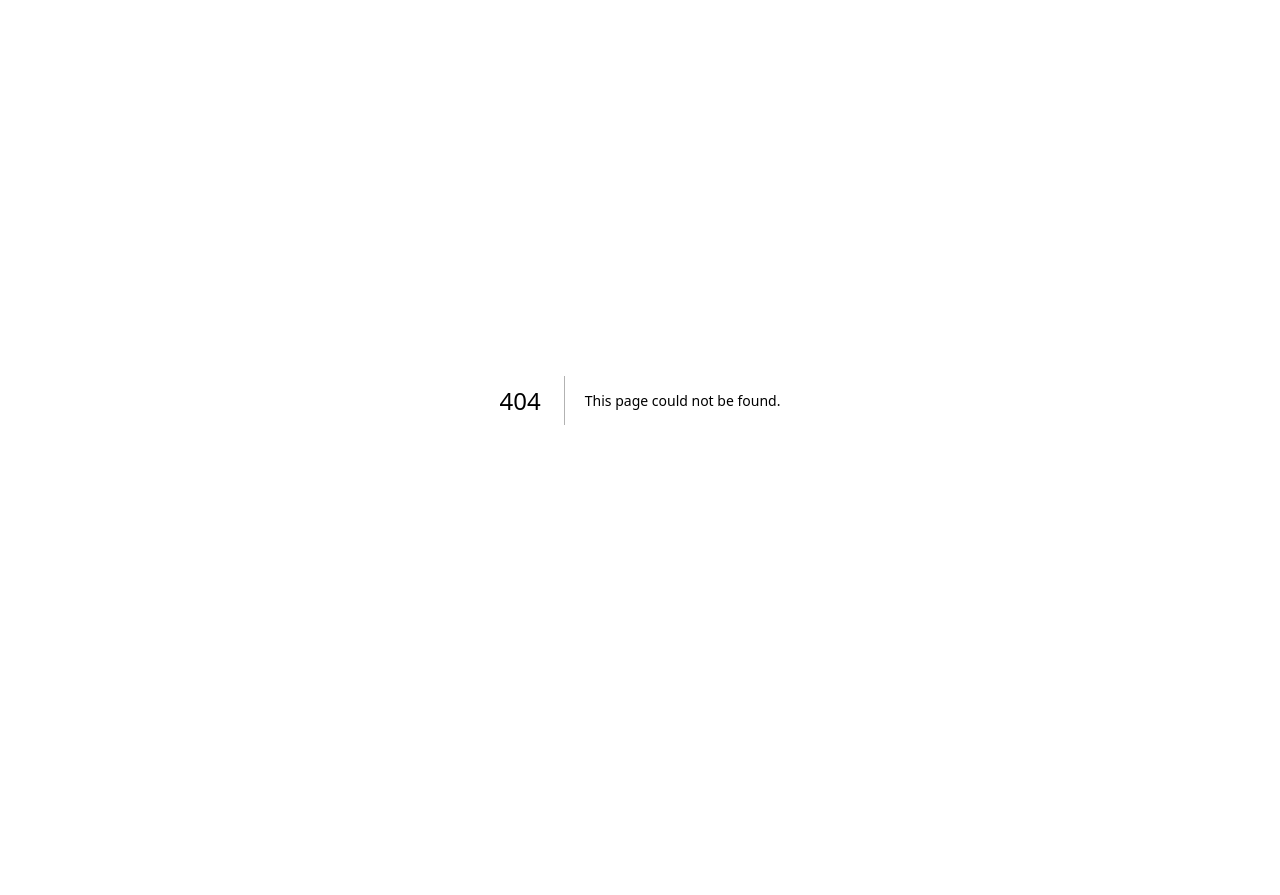
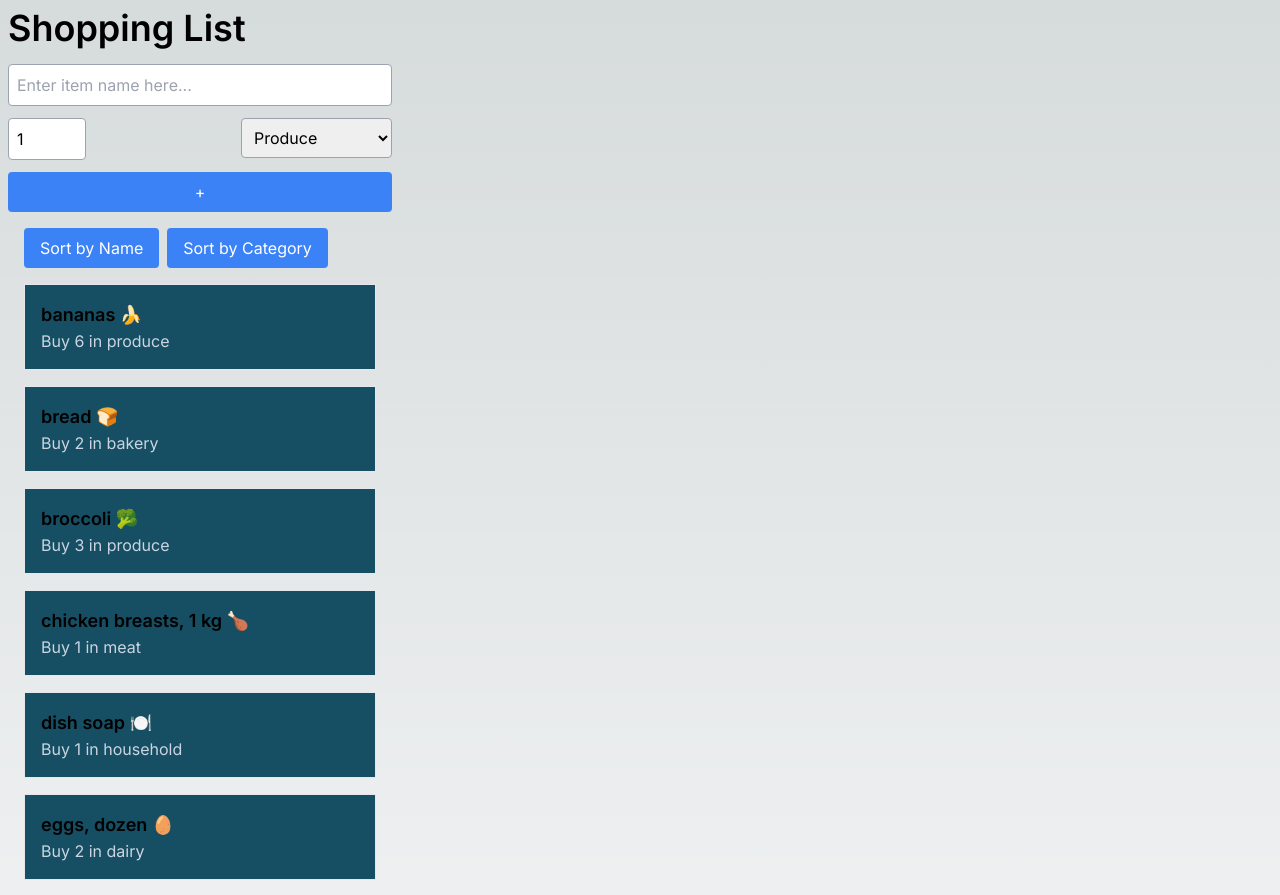
Before and after one commit to MeetGodad/cprg306-assignments, a Next.js app: page /week-6 in a window 1280 px wide. Before the commit this address had no page. Shown: the top 895 px of the page. Before the commit the page ends 800 px from the top, so only its background shows below. Built offline with nearby package versions, Linux system fonts and the light colour scheme.

Commit message:
week6 Added

```diff
--- a/app/page.js
+++ b/app/page.js
@@ -8,6 +8,7 @@ export default function Page() {
     <Link href="week-3" className="text-blue-500 hover:text-green-500 transition duration-500 block text-lg">Week 3 Assignment</Link>
     <Link href="week-4" className="text-blue-500 hover:text-green-500 transition duration-500 block text-lg">Week 4 Assignment</Link>
     <Link href="week-5" className="text-blue-500 hover:text-green-500 transition duration-500 block text-lg">Week 5 Assignment</Link>
+    <Link href="week-6" className="text-blue-500 hover:text-green-500 transition duration-500 block text-lg">Week 6 Assignment</Link>
   </main>
   );
 };
--- /dev/null
+++ b/app/week-6/item-list.js
@@ -0,0 +1,55 @@
+"use client";
+
+import { useState } from 'react';
+import Item from './item.js';
+
+export default function ItemList( {items}) {
+  const [sortBy, setSortBy] = useState('name');
+
+  const handleSortByName = () => {
+    setSortBy('name');
+  };
+
+  const handleSortByCategory = () => {
+    setSortBy('category');
+  };
+
+
+  let sortedItems = [];
+if (items && Array.isArray(items)) {
+    sortedItems = [...items].sort((a, b) => {
+        if (sortBy === 'name') {
+            return a.name.localeCompare(b.name);
+        } else if (sortBy === 'category') {
+            return a.category.localeCompare(b.category);
+        }
+        return 0;
+    });
+}
+
+  return (
+    <main className="p-4">
+      <div className="mb-4">
+        <button
+          className={"bg-blue-500 text-white px-4 py-2 rounded active:bg-blue-950 "}
+          onClick={handleSortByName}
+        >
+          Sort by Name
+        </button>
+        <button
+          className={"bg-blue-500 text-white px-4 py-2 rounded ml-2 active:bg-blue-950 "}
+          onClick={handleSortByCategory}
+        >
+          Sort by Category
+        </button>
+      </div>
+
+
+      <div>
+        {sortedItems.map((item, id) => (
+          <Item key={id} {...item} />
+        ))}
+      </div>
+    </main>
+  );
+}
--- /dev/null
+++ b/app/week-6/item.js
@@ -0,0 +1,8 @@
+export default function Item( {id ,name, quantity, category} ) {
+    return (
+      <div className="mb-4 p-4 border bg-cyan-900  w-full">
+      <p className="text-lg font-semibold divide-y divide-slate-300">{name}</p>
+      <p className="text-slate-300">Buy {quantity} in {category}</p>
+    </div>
+    );
+  };
--- /dev/null
+++ b/app/week-6/items.json
@@ -0,0 +1,74 @@
+[
+    {
+      "id": "1h2GJKH12gkHG31h1H",
+      "name": "milk, 4 L 🥛",
+      "quantity": 1,
+      "category": "dairy"
+    },
+    {
+      "id": "2KJH3k2j3H1k2J3K1H",
+      "name": "bread 🍞",
+      "quantity": 2,
+      "category": "bakery"
+    },
+    {
+      "id": "3h2KJH3k2j3H1k2J3",
+      "name": "eggs, dozen 🥚",
+      "quantity": 2,
+      "category": "dairy"
+    },
+    {
+      "id": "4k2J3K1H2GJKH12gk",
+      "name": "bananas 🍌",
+      "quantity": 6,
+      "category": "produce"
+    },
+    {
+      "id": "5H1h1H2KJH3k2j3H",
+      "name": "broccoli 🥦",
+      "quantity": 3,
+      "category": "produce"
+    },
+    {
+      "id": "6H1k2J3K1H2GJKH1",
+      "name": "chicken breasts, 1 kg 🍗",
+      "quantity": 1,
+      "category": "meat"
+    },
+    {
+      "id": "7gkHG31h1H2KJH3k",
+      "name": "pasta sauce 🍝",
+      "quantity": 3,
+      "category": "canned goods"
+    },
+    {
+      "id": "8j3H1k2J3K1H2GJK",
+      "name": "spaghetti, 454 g 🍝",
+      "quantity": 2,
+      "category": "dry goods"
+    },
+    {
+      "id": "9H12gkHG31h1H2KJ",
+      "name": "toilet paper, 12 pack 🧻",
+      "quantity": 1,
+      "category": "household"
+    },
+    {
+      "id": "10H3k2j3H1k2J3K1",
+      "name": "paper towels, 6 pack",
+      "quantity": 1,
+      "category": "household"
+    },
+    {
+      "id": "11k2J3K1H2GJKH12",
+      "name": "dish soap 🍽️",
+      "quantity": 1,
+      "category": "household"
+    },
+    {
+      "id": "12GJKH12gkHG31h1",
+      "name": "hand soap 🧼",
+      "quantity": 4,
+      "category": "household"
+    }
+  ]
--- /dev/null
+++ b/app/week-6/new-item.js
@@ -0,0 +1,64 @@
+"use client";
+import { v4 as uuidv4 } from 'uuid';
+import { useState } from "react";
+
+export default function NewItem( {onAddItem}) {
+  const [name, setName] = useState("");
+  const [quantity, setQuantity] = useState(1);
+  const [category, setCategory] = useState("produce");
+
+  function handleSubmit(event) {
+    event.preventDefault();
+
+    onAddItem({id: uuidv4() , name, quantity, category});
+    setName("");
+    setQuantity(1);
+    setCategory("produce");
+  }
+
+  return (
+    <form onSubmit={handleSubmit} className=" block w-auto">
+        <label className=" block mb-3 ">
+            <input
+            type="text"
+            placeholder="Enter item name here..."
+            value={name}
+            onChange={(event) => setName(event.target.value)}
+            required
+            className="border border-gray-400 p-2 rounded text-black w-full"
+            />
+        </label>
+    <div className="flex flex-row">
+        <label className="mb-3">
+            <input
+            type="number"
+            value={quantity}
+            onChange={(event) => setQuantity(event.target.value)}
+            className="border border-gray-400 p-2 rounded text-black w-1/3"
+            />
+        </label>
+      <label className="mb-2 ">
+          <select
+            value={category}
+            onChange={(event) => setCategory(event.target.value)}
+            className="border border-gray-400 p-2 rounded text-black "
+          >
+            <option value="Produce">Produce</option>
+            <option value="Dairy">Dairy</option>
+            <option value="Bakery">Bakery</option>
+            <option value="Meat">Meat</option>
+            <option value="Canned Goods">Canned Goods</option>
+            <option value="Dry Goods">Dry Goods</option>
+            <option value="Beverages">Beverages</option>
+            <option value="Snacks">Snacks</option>
+            <option value="Household">Household</option>
+            <option value="Other">Other</option>
+          </select>
+      </label>
+    </div>
+      <button type="submit" className="p-2 bg-blue-500 text-white rounded w-full">
+        +
+      </button>
+    </form>
+  );
+}
--- /dev/null
+++ b/app/week-6/page.js
@@ -0,0 +1,25 @@
+"use client"
+
+import  { useState } from "react";
+import ItemList from "./item-list";
+import NewItem from "./new-item";
+import itemsData from "./items.json";
+
+export default function Page () {
+
+  const[items, setItems] = useState(itemsData);
+
+  function handleAddItem(newItem) {
+    setItems([...items, newItem]);
+  }
+
+  return (
+    <main>
+      <div className="max-w-sm m-2">
+        <h1 className="text-4xl font-semibold mb-4">Shopping List</h1>
+        <NewItem onAddItem={handleAddItem} className=""/>
+        <ItemList items={items} />
+      </div>
+     </main>
+  );
+};
--- a/package.json
+++ b/package.json
@@ -11,7 +11,8 @@
   "dependencies": {
     "next": "14.0.4",
     "react": "^18",
-    "react-dom": "^18"
+    "react-dom": "^18",
+    "uuid": "^9.0.1"
   },
   "devDependencies": {
     "autoprefixer": "^10.0.1",
```
Also changed, not shown: 1 other file (tests, documents, lock files or other folders).
